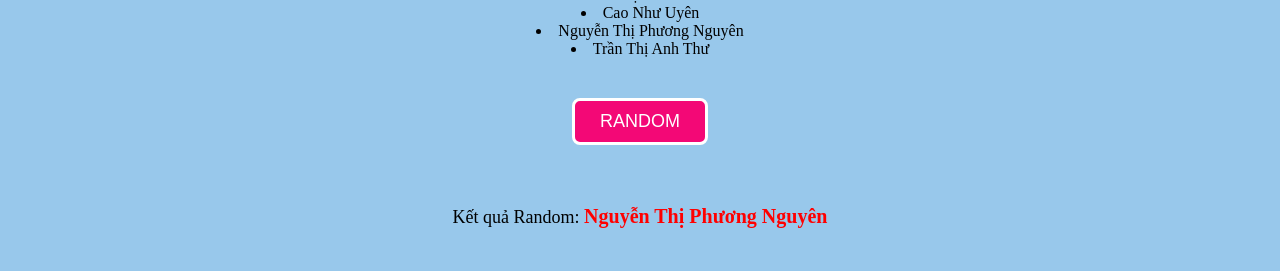
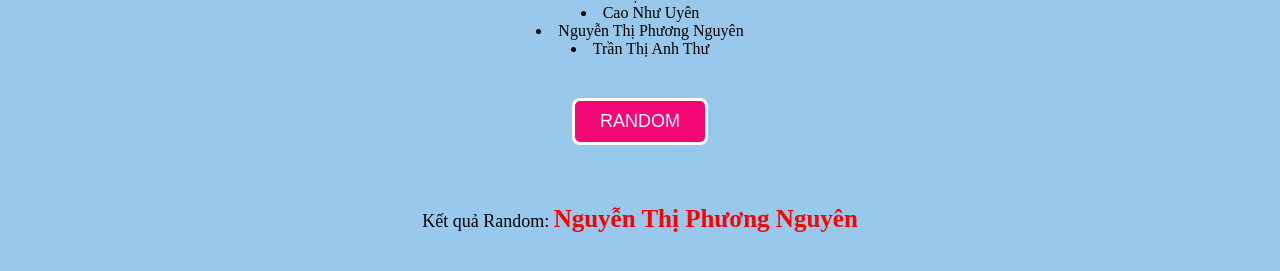
Before and after one commit to KieuLinh1511/RANDOM1, a plain HTML site: page index.html in a window 1280 px wide. Both pictures are taken after a click on the button "RANDOM". Shown: the part 87-358 px from the top of the page. Drawn offline with Linux system fonts and the light colour scheme.

Commit message:
Update index.css

```diff
--- a/index.css
+++ b/index.css
@@ -40,8 +40,8 @@
   }
 
   #result_name {
-    font-size: 20px;
-    font-weight: 700;
+    font-size: 25px;
+    font-weight: 800;
     color: red;
   }
 
```
